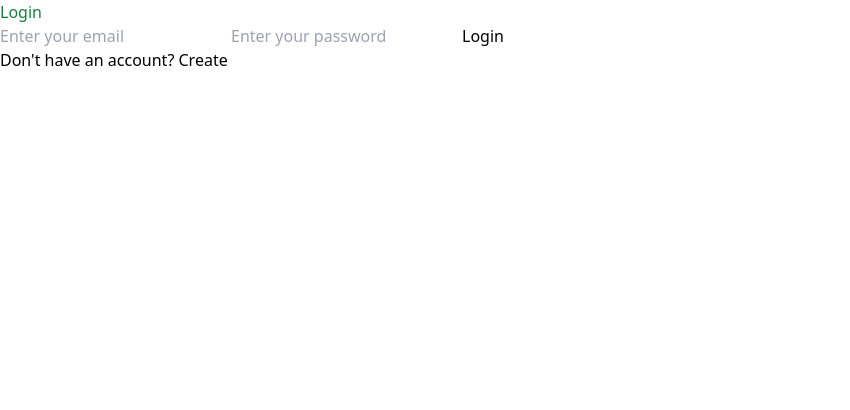
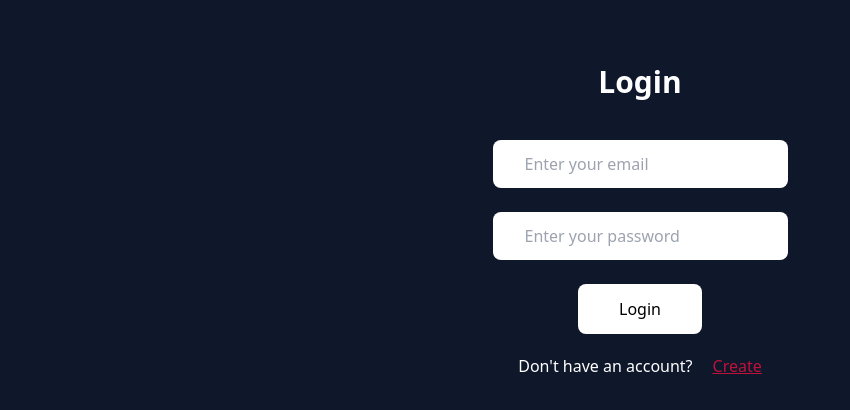
Before and after one commit to diyaprajapati/firebase_authentication, a React (Create React App) app: page /login in a window 1280 px wide. Shown: the top 410 px of the page, without its empty margins (0-850 px from the left). Built offline with nearby package versions, Linux system fonts and the light colour scheme; no server answers.

Commit message:
add UI in login

```diff
--- a/src/components/Login.jsx
+++ b/src/components/Login.jsx
@@ -21,25 +21,43 @@ export default function Login() {
     };
 
     return (
-        <div className='flex flex-col'>
+        <div className='flex flex-col text-center text-white gap-5'>
             <form onSubmit={loginAccount}>
-                <h1 className='text-green-700'>Login</h1>
+                <h1 className=' text-3xl m-10 mt-16 font-bold '>Login</h1>
+
+                <div className='flex flex-col gap-5'>
+                    <div className='flex flex-col items-center gap-6'>
                         <input
                             type='email'
                             placeholder='Enter your email'
                             value={email}
                             onChange={(e) => setEmail(e.target.value)}
+                            className='px-8 py-3 rounded-lg focus:outline-none text-black'
                         />
                         <input
                             type='password'
                             placeholder='Enter your password'
                             value={password}
                             onChange={(e) => setPassword(e.target.value)}
-                />
+                            className='px-8 py-3 rounded-lg focus:outline-none text-black' ></input>
+
+                        <div className='py-3 px-10 rounded-lg cursor-pointer bg-white text-black border border-transparent hover:bg-slate-700 hover:text-white hover:border-white transition duration-300'>
                             <button type='submit'>Login</button>
+                        </div>
+
+                    </div>
+
+                </div>
             </form>
 
-            <p>Don't have an account? <Link to='/'>Create</Link></p>
+            <div className='flex justify-center gap-5'>
+                <p>Don't have an account? </p>
+
+                <div className=' text-rose-700 hover:text-rose-800 underline hover:font-semibold hover:transition duration-300 hover:ease-in'>
+                    <Link to='/'>Create</Link>
+                </div>
+
+            </div>
 
         </div>
     );
--- a/src/index.css
+++ b/src/index.css
@@ -1,3 +1,7 @@
 @tailwind base;
 @tailwind components;
 @tailwind utilities;
+
+body {
+    background-color: rgb(15 23 42);
+}
```
Lines whose indentation alone changed are shown as unchanged.
